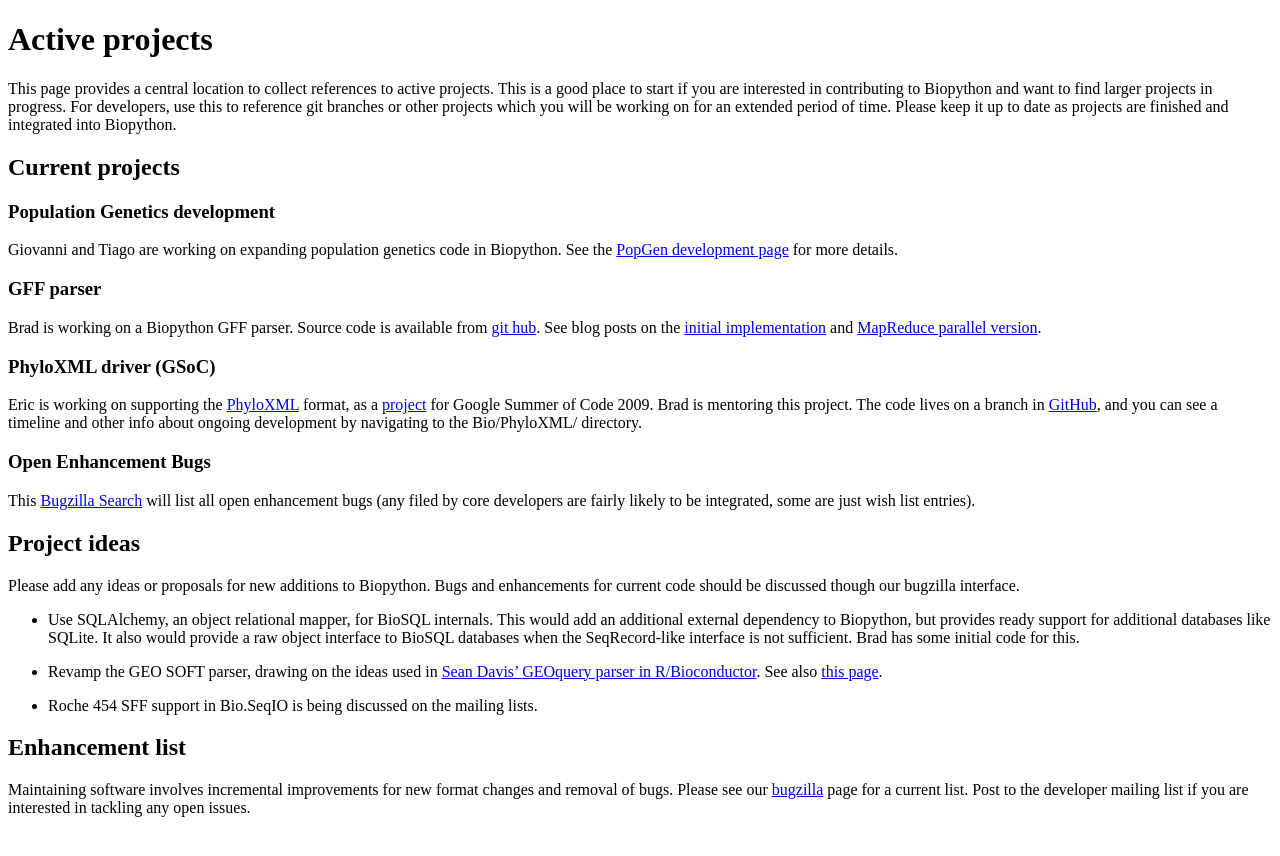
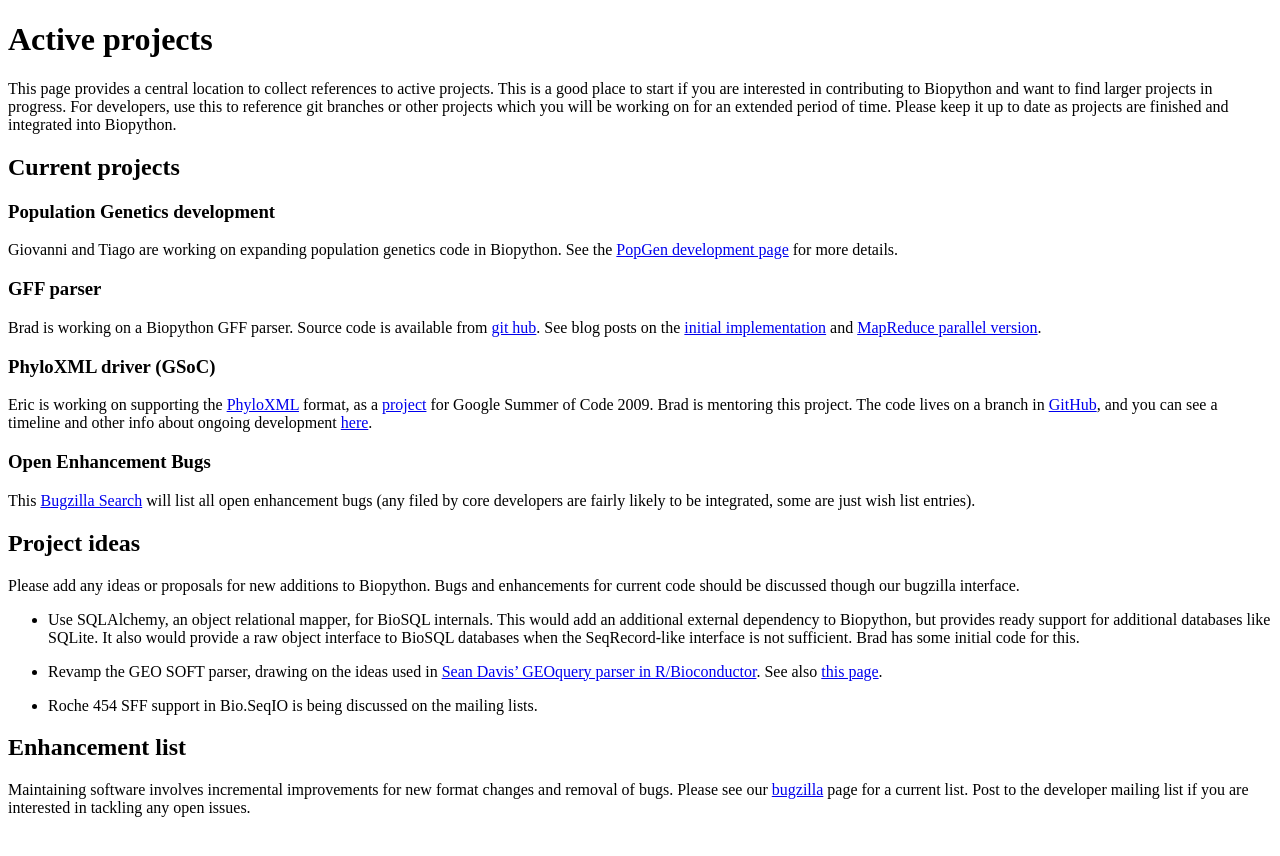
Before and after one commit to biopython/biopython.github.io, a Jekyll site: the page built from wiki/Active_projects.md, in a window 1280 px wide. Shown: the top 856 px of the page. Built offline with Jekyll 4.4.1, drawn with Linux system fonts in a browser that asks for light colours.

Commit message:
/* PhyloXML driver (GSoC) */ Fixed the link to the README page on GitHub

```diff
--- a/wiki/Active_projects.md
+++ b/wiki/Active_projects.md
@@ -37,8 +37,8 @@ format, as a
 for Google Summer of Code 2009. Brad is mentoring this project. The code
 lives on a branch in
 [GitHub](http://github.com/etal/biopython/tree/phyloxml), and you can
-see a timeline and other info about ongoing development by navigating to
-the Bio/PhyloXML/ directory.
+see a timeline and other info about ongoing development
+[here](http://github.com/etal/biopython/tree/phyloxml/Bio/PhyloXML/).
 
 ### Open Enhancement Bugs
 
```
Also changed, not shown: 1 other file.
